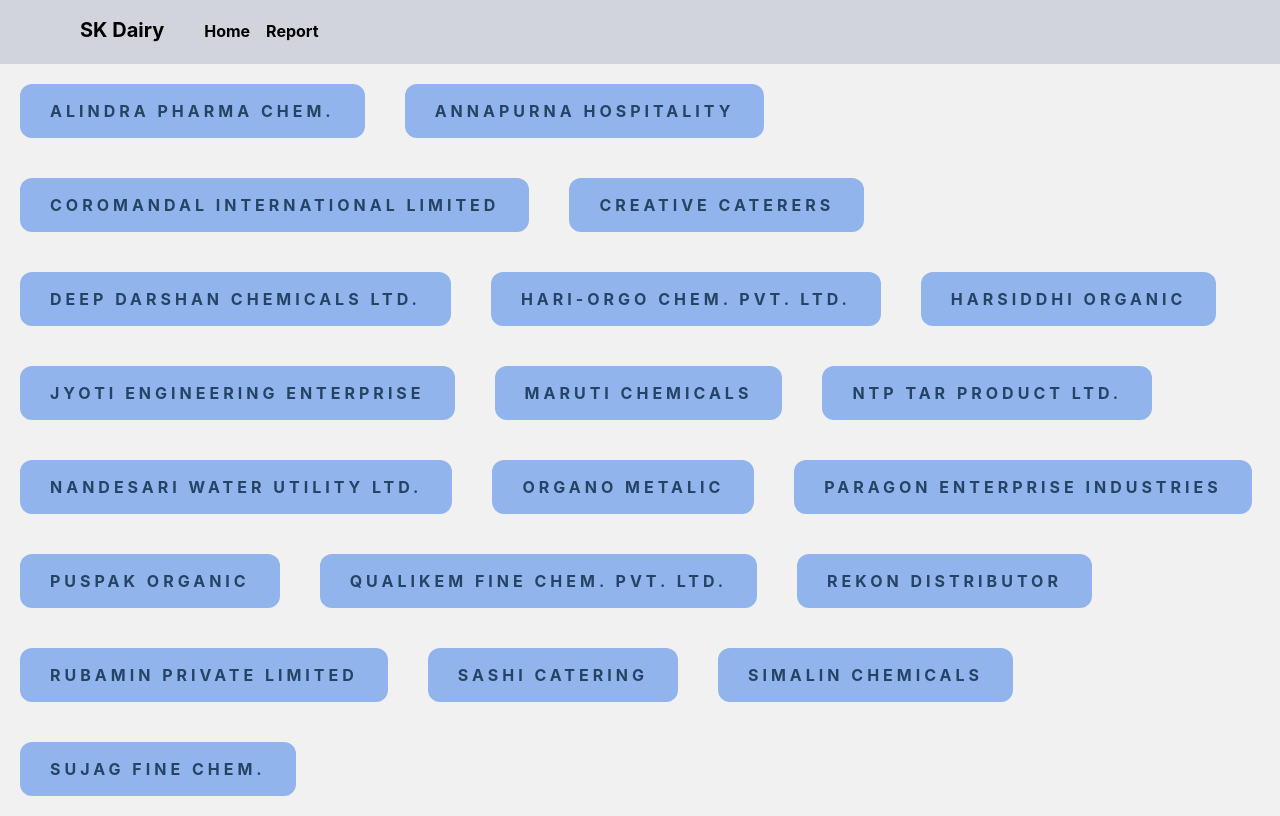
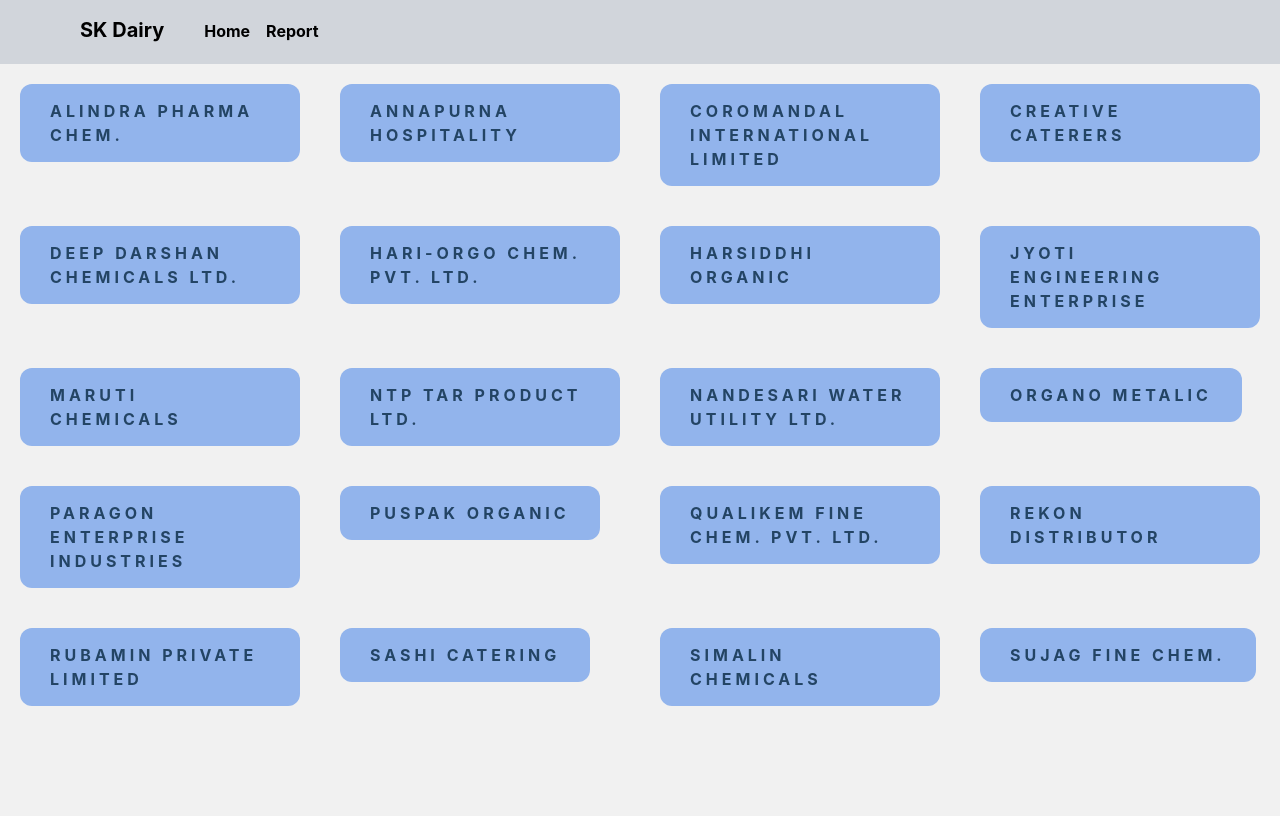
Before and after one commit to 86-umang/Invoicer, a React (Create React App) app: page /report in a window 1280 px wide. Built offline with nearby package versions, Linux system fonts and the light colour scheme.

Commit message:
Netlify _redirects file and bneongrid style

```diff
--- a/src/components/Report.js
+++ b/src/components/Report.js
@@ -5,7 +5,7 @@
 function Report() {
 
     return (
-        <div>
+        <div className="bneongrid">
             {companies.map((company) => (
                 <div className="md:inline-block">
                     <div key={company.id} className="m-5 inline-block">
--- a/src/styles/Report.css
+++ b/src/styles/Report.css
@@ -1,6 +1,8 @@
 .bneon {
     position:relative;
     display: block;
+    width: 100%;
+    height: 100%;
     padding: 15px 30px;
     color: #234464;
     background: #92B4EC;
@@ -14,8 +16,27 @@
 }
 
 .bneon:hover {
-    color: #255784;
+    color: #ffffff;
     background: #2196f3;
     box-shadow: 0 0 10px #070a0d, 0 0 40px #03599f, 0 0 80px #757676;
     overflow: hidden;
 }
+
+@media only screen and (min-width: 540px) {
+    .bneongrid {
+        display: grid;
+        grid-template-columns: repeat(2, 1fr);
+    }
+}
+@media only screen and (min-width: 790px) {
+    .bneongrid {
+        display: grid;
+        grid-template-columns: repeat(3, 1fr);
+    }
+}
+@media only screen and (min-width: 1024px) {
+    .bneongrid {
+        display: grid;
+        grid-template-columns: repeat(4, 1fr);
+    }
+}
```
Also changed, not shown: 1 other file (tests, documents, lock files or other folders).
